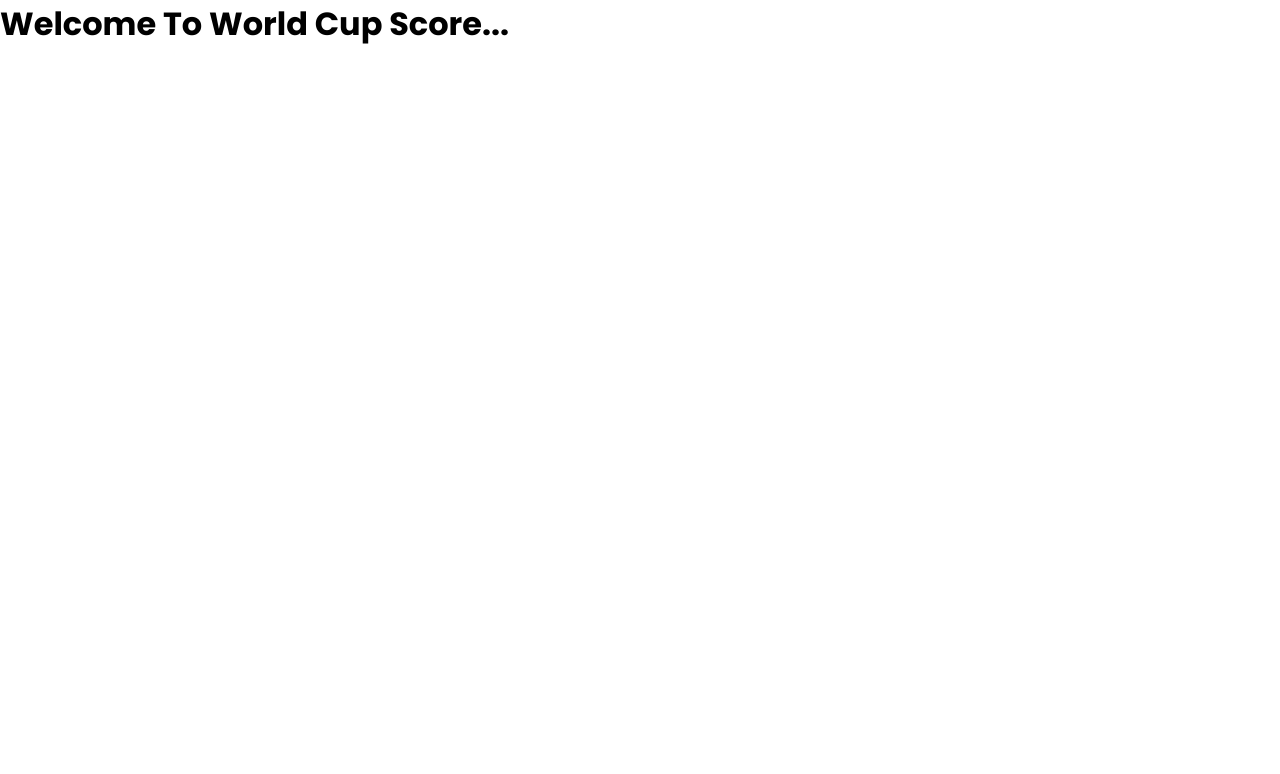
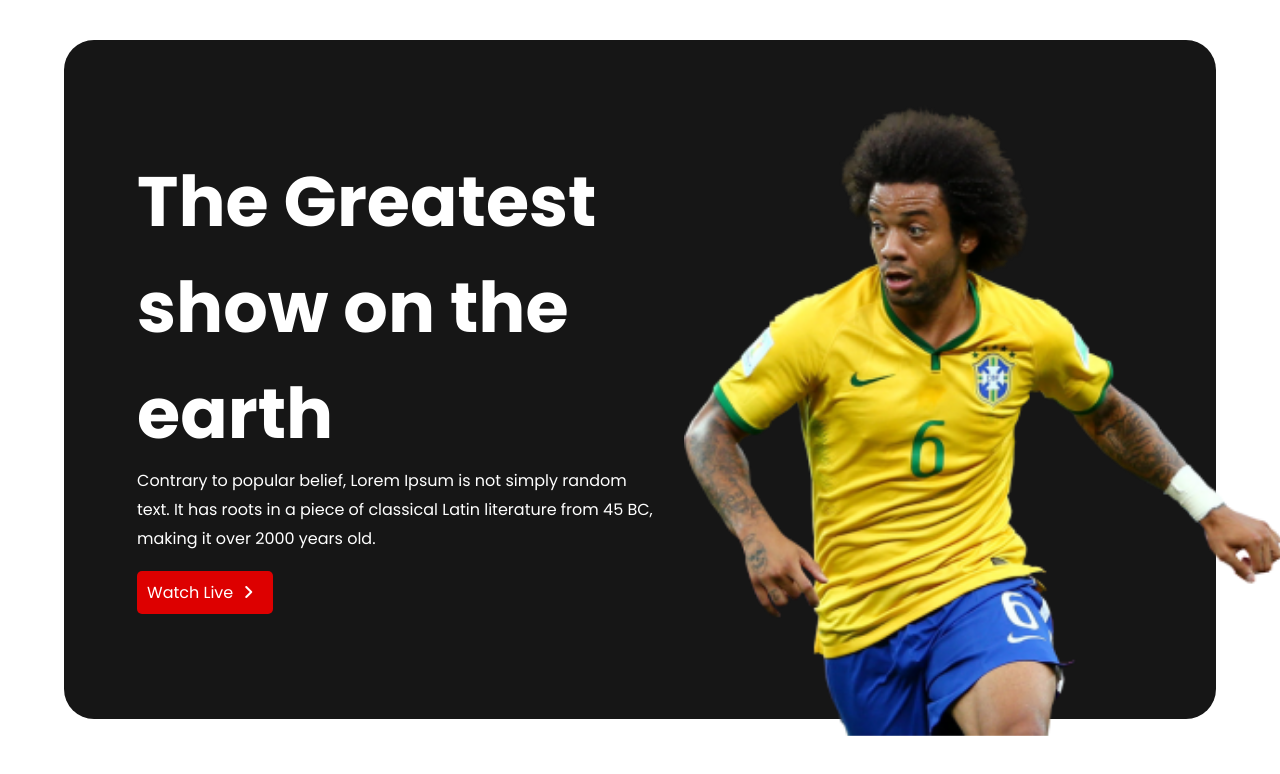
Before and after one commit to ashrafalisimon/wordCup-css, a plain HTML site: page index.html in a window 1280 px wide. Drawn offline with Linux system fonts and the light colour scheme.

Commit message:
top banner web version complete

```diff
--- a/index.html
+++ b/index.html
@@ -6,16 +6,36 @@
     <meta name="viewport" content="width=device-width, initial-scale=1.0" />
     <title>Live Score...</title>
     <!-- font awesome -->
-    <script
-      src="https://kit.fontawesome.com/aead19ca29.js"
+    <link
+      rel="stylesheet"
+      href="https://cdnjs.cloudflare.com/ajax/libs/font-awesome/6.3.0/css/all.min.css"
+      integrity="sha512-SzlrxWUlpfuzQ+pcUCosxcglQRNAq/DZjVsC0lE40xsADsfeQoEypE+enwcOiGjk/bSuGGKHEyjSoQ1zVisanQ=="
       crossorigin="anonymous"
-    ></script>
+      referrerpolicy="no-referrer"
+    />
     <!-- favicon -->
     <link rel="shortcut icon" href="assets/ball.gif" type="image/x-icon" />
     <!-- stylesheet -->
     <link rel="stylesheet" href="style.css" />
   </head>
   <body>
-    <h1>Welcome To World Cup Score...</h1>
+    <!-- top banner start -->
+    <header class="container top-banner">
+      <div class="banner-content-left">
+        <h1>The Greatest show on the earth</h1>
+        <p>
+          Contrary to popular belief, Lorem Ipsum is not simply random text. It
+          has roots in a piece of classical Latin literature from 45 BC, making
+          it over 2000 years old.
+        </p>
+        <a href="#"
+          >Watch Live<i class="fa-solid fa-angle-right red-btn"></i>
+        </a>
+      </div>
+      <div class="banner-content-right">
+        <img src="assets/Banner Image.png" alt="" />
+      </div>
+    </header>
+    <!-- top banner ends -->
   </body>
 </html>
--- a/style.css
+++ b/style.css
@@ -5,3 +5,51 @@
     margin: 0;
     font-family: 'Poppins', sans-serif;
 }
+.container{
+    width: 90%;
+    margin: 0 auto;
+}
+.top-banner{
+    background-color: #161616;
+    border-radius: 30px;
+    margin-top: 40px ;
+    margin-bottom: 40px;
+    display: flex;
+    align-items: center;
+    padding: 50px 0;
+}
+.banner-content-left{
+    width: 45%;
+    padding: 2%;
+    margin-left: 50px ;
+}
+.banner-content-right {
+    width: 37%;
+    padding: 2%;
+    margin: auto;
+}
+.banner-content-left h1{
+    color: #fff;
+    font-size: 70px;
+    font-weight: 700;
+}
+.banner-content-left p{
+    font-size: 16px;
+    color: #fff;
+    line-height: 1.8rem;
+    margin-bottom: 20px;
+}
+.banner-content-left a, .red-btn{
+    background-color: #DD0000;
+    color: #fff;
+    padding: 10px;
+    font-size: 16px;
+    border-radius: 5px;
+    text-decoration: none;
+}
+.banner-content-right img{
+    width: 500px;
+    transform: scale(1.2) translate(0, 7%);
+
+
+}
```
